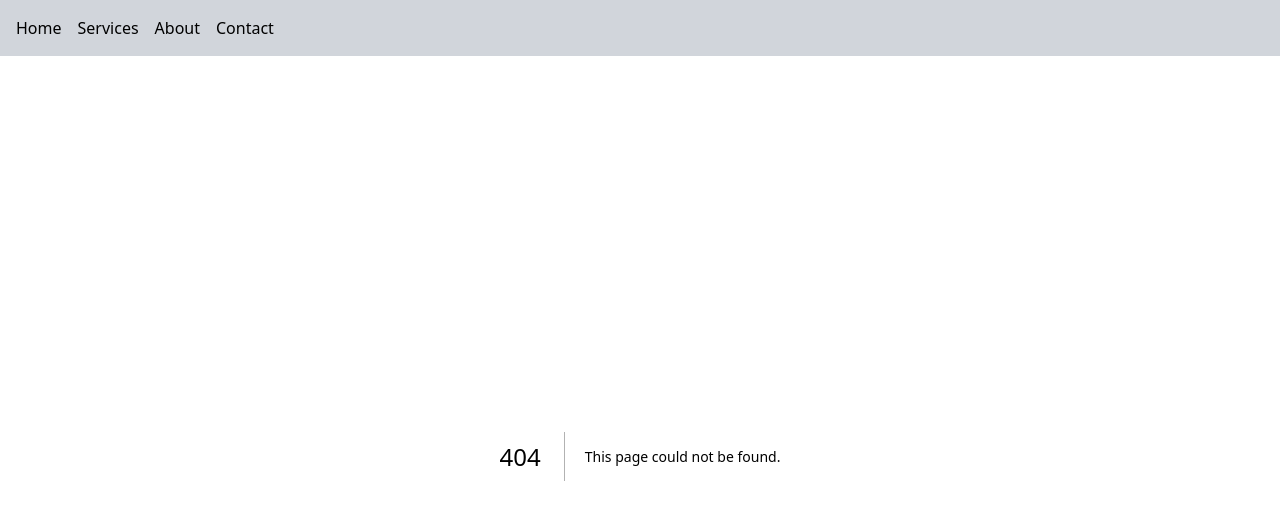
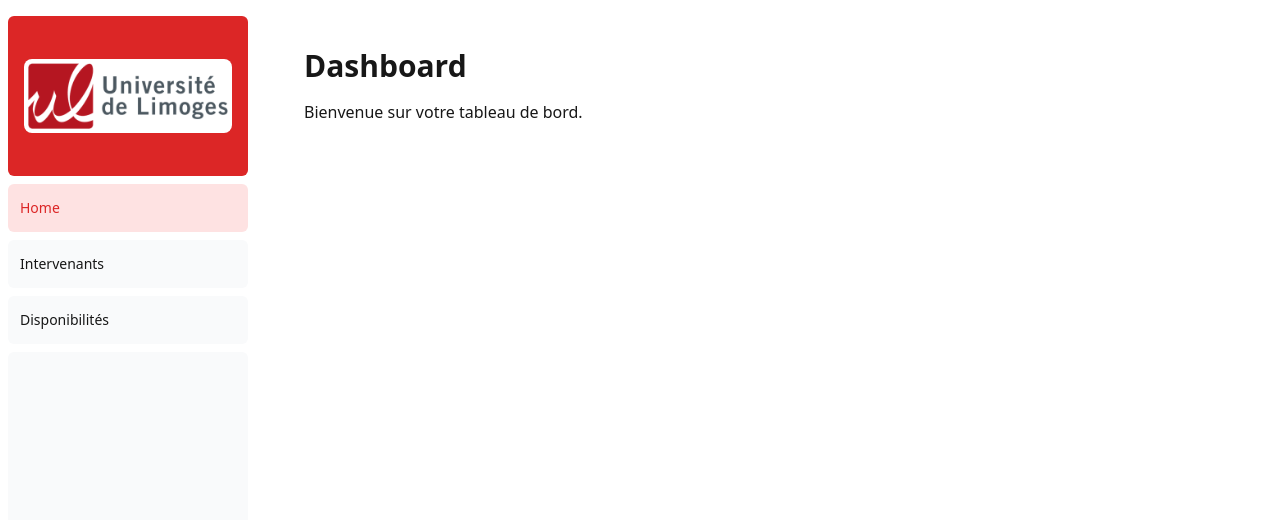
Before and after one commit to ThomasLacroix1/NextJS-Creneaux, a Next.js app: page /dashboard in a window 1280 px wide. Before the commit this address had no page. Shown: the top 520 px of the page. Built offline with nearby package versions, Linux system fonts and the light colour scheme.

Commit message:
t-lac | itération 3

```diff
--- /dev/null
+++ b/app/dashboard/disponibilites/page.tsx
@@ -0,0 +1,5 @@
+export default function Disponibilites() {
+  return (
+    <h1>Disponibilités</h1>
+  );
+}
--- /dev/null
+++ b/app/dashboard/intervenants/page.tsx
@@ -0,0 +1,5 @@
+export default function Intervenants() {
+    return (
+      <h1>Intervenants</h1>
+    );
+  }
--- /dev/null
+++ b/app/dashboard/layout.tsx
@@ -0,0 +1,14 @@
+import SideNav from "@/app/ui/dashboard/sidenav";
+
+export const experimental_ppr = true;
+
+export default function Layout({ children }: { children: React.ReactNode }) {
+  return (
+    <div className="flex h-screen flex-col md:flex-row md:overflow-hidden">
+      <div className="w-full flex-none md:w-64">
+        <SideNav />
+      </div>
+      <div className="flex-grow p-6 md:overflow-y-auto md:p-12">{children}</div>
+    </div>
+  );
+}
--- /dev/null
+++ b/app/dashboard/page.tsx
@@ -0,0 +1,8 @@
+export default async function Page() {
+    return (
+        <div className="flex flex-col">
+            <h1 className="text-3xl font-bold">Dashboard</h1>
+            <p className="mt-4">Bienvenue sur votre tableau de bord.</p>
+        </div>
+    )
+}
--- a/app/globals.css
+++ b/app/globals.css
@@ -9,8 +9,8 @@
 
 @media (prefers-color-scheme: dark) {
   :root {
-    --background: #0a0a0a;
-    --foreground: #ededed;
+    --foreground: #0a0a0a;
+    --background: #d3d3d3;
   }
 }
 
--- a/app/layout.tsx
+++ b/app/layout.tsx
@@ -15,10 +15,10 @@
   return (
     <html lang="fr">
       <body className="h-screen">
-        <Sidebar/>
-        <div className="pt-14 h-full">
+        {/* <Sidebar/>
+        <div className="pt-14 h-full"> */}
           {children}
-        </div>
+        {/* </div> */}
       </body>
     </html>
   );
--- /dev/null
+++ b/app/ui/dashboard/nav-links.tsx
@@ -0,0 +1,46 @@
+"use client";
+
+import Link from "next/link";
+import { usePathname } from "next/navigation";
+import clsx from "clsx";
+
+// Map of links to display in the side navigation.
+// Depending on the size of the application, this would be stored in a database.
+const links = [
+  {
+    name: "Home",
+    href: "/dashboard",
+  },
+  {
+    name: "Intervenants",
+    href: "/dashboard/intervenants",
+  },
+  {
+    name: "Disponibilités",
+    href: "/dashboard/disponibilites",
+  },
+];
+
+export default function NavLinks() {
+  const pathname = usePathname();
+  return (
+    <>
+      {links.map((link) => {
+        return (
+          <Link
+            key={link.name}
+            href={link.href}
+            className={clsx(
+              "flex h-[48px] grow items-center justify-center gap-2 rounded-md bg-gray-50 p-3 text-sm font-medium hover:bg-sky-100 hover:text-blue-600 md:flex-none md:justify-start md:p-2 md:px-3",
+              {
+                "bg-red-100 text-red-600": pathname === link.href,
+              }
+            )}
+          >
+            <p className="hidden md:block">{link.name}</p>
+          </Link>
+        );
+      })}
+    </>
+  );
+}
--- /dev/null
+++ b/app/ui/dashboard/sidenav.tsx
@@ -0,0 +1,35 @@
+import Link from "next/link";
+import NavLinks from "@/app/ui/dashboard/nav-links";
+// import { signOut } from "@/auth";
+import Image from "next/image";
+
+export default function SideNav() {
+return (
+    <div className="flex h-full flex-col px-3 py-4 md:px-2">
+        <Link
+            className="mb-2 flex h-20 items-center justify-center rounded-md bg-red-600 p-4 md:h-40"
+            href="/"
+        >
+            <div className="h-fit w-fit bg-white rounded-lg p-1">
+                <img src="/logo-universite.png" alt="logo"/>
+            </div>
+        </Link>
+        <div className="flex grow flex-row justify-between space-x-2 md:flex-col md:space-x-0 md:space-y-2">
+            <NavLinks />
+            <div className="hidden h-auto w-full grow rounded-md bg-gray-50 md:block">
+                {/* <form
+                    action={async () => {
+                        "use server";
+                        await signOut();
+                    }}
+                > */}
+                    {/* <button className="flex h-[48px] w-full grow items-center justify-center gap-2 rounded-md bg-gray-50 p-3 text-sm font-medium hover:bg-sky-100 hover:text-blue-600 md:flex-none md:justify-start md:p-2 md:px-3">
+                        <PowerIcon className="w-6" />
+                        <div className="hidden md:block">Sign Out</div>
+                    </button> */}
+                {/* </form> */}
+            </div>
+        </div>
+    </div>
+);
+}
--- a/package.json
+++ b/package.json
@@ -13,6 +13,7 @@
     "@fullcalendar/interaction": "^6.1.15",
     "@fullcalendar/react": "^6.1.15",
     "@fullcalendar/timegrid": "^6.1.15",
+    "clsx": "^2.1.1",
     "fs": "^0.0.1-security",
     "mysql2": "^3.11.4",
     "next": "15.0.3",
```
Also changed, not shown: public/logo-universite.png (added), 1 other file (tests, documents, lock files or other folders).
